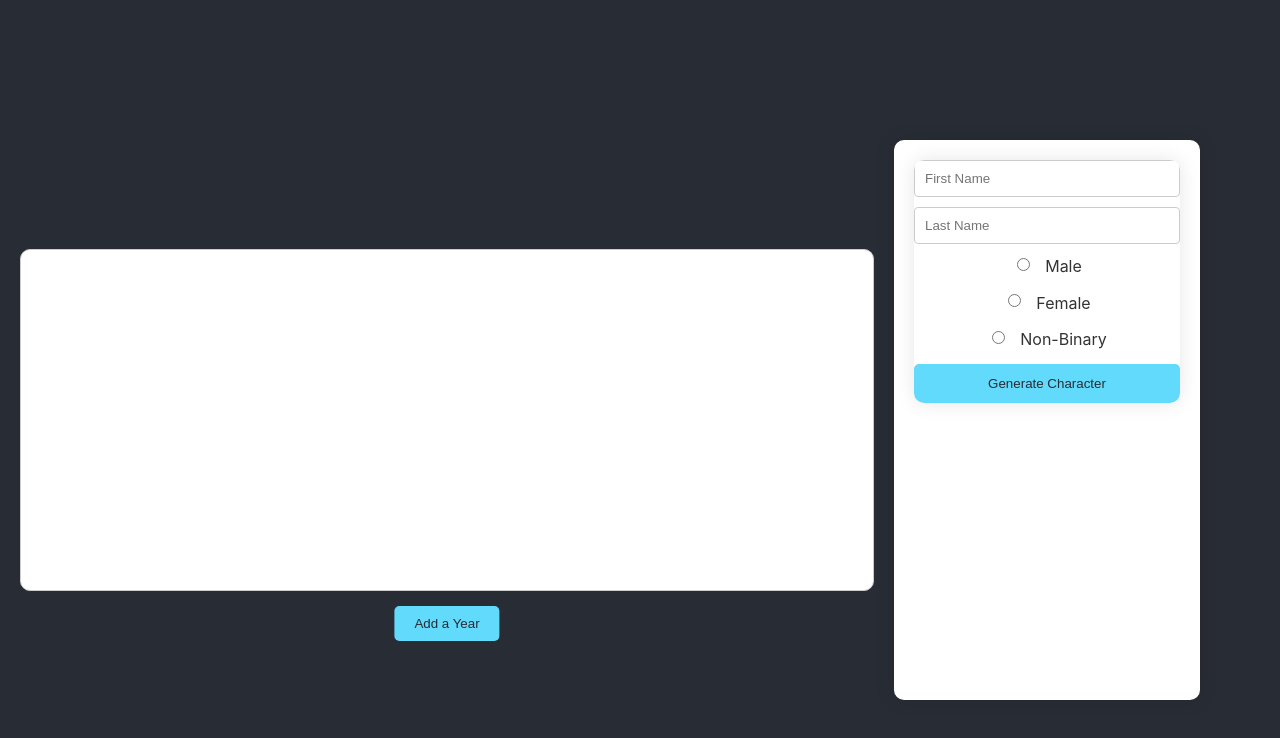
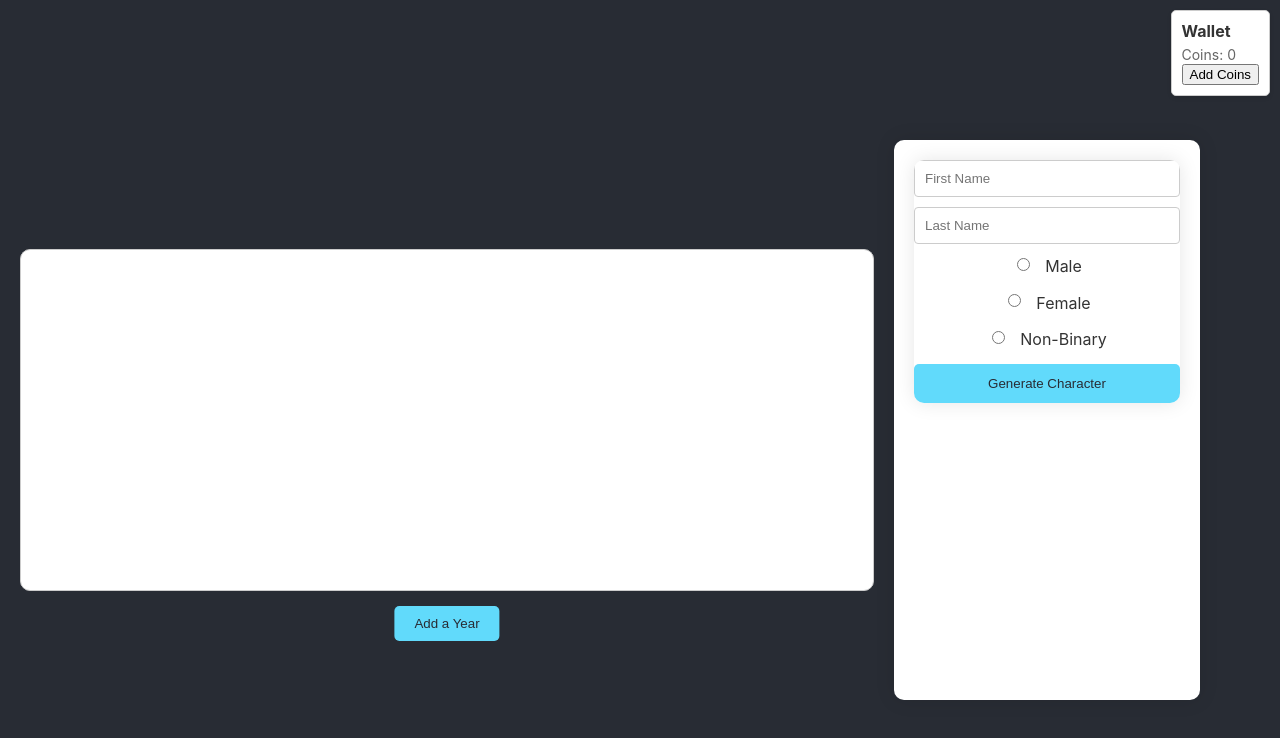
Before and after one commit to Nazrat450/Fables-of-Fantasy, a React (Create React App) app: page / in a window 1280 px wide. Shown: the top 738 px of the page. Built offline with nearby package versions, Linux system fonts and the light colour scheme.

Commit message:
Money Ethan

```diff
--- a/src/AddYear.js
+++ b/src/AddYear.js
@@ -3,11 +3,9 @@ import './App.css';
 import { addItemToInventory } from './Inventory';
 import yearSummariesFile from './yearSummaries.txt';
 import { inventory } from './Inventory';
+import Wallet from './wallet';
 
-
-
-
-const AddYear = ({ character, setCharacter, setShowClassModal, setLogMessage }) => {
+const AddYear = ({ character, setCharacter, setShowClassModal, setLogMessage, setCoins }) => {
   const [isDead, setIsDead] = useState(false);
   const [yearsAsFrog, setYearsAsFrog] = useState(0);
   const [showAgeFivePopup, setShowAgeFivePopup] = useState(false);
@@ -15,7 +13,6 @@ const AddYear = ({ character, setCharacter, setShowClassModal, setLogMessage })
   const [yearSummaries, setYearSummaries] = useState([]);
 
   useEffect(() => {
-    // Fetch year summaries from the external txt file
     fetch(yearSummariesFile)
       .then(response => response.text())
       .then(data => {
@@ -27,28 +24,16 @@ const AddYear = ({ character, setCharacter, setShowClassModal, setLogMessage })
       });
   }, []);
 
-
   const handleWeaponSelection = (weapon) => {
     addItemToInventory(weapon);
     setSelectedWeapon(weapon);
     setShowAgeFivePopup(false);
-  const specialMessage = "I you ventured through the mystical forest, my keen eyes catch a glimmer of something on the forest floor.<br /> \
-  I bend down to examine it, and to many, it may appear as just a simple stick, but to me, it holds the potential for greatness. \
-  In my hands, this unassuming branch transforms into a powerful sword, capable of defending against formidable foes, \
-  or perhaps it becomes a wizard's staff, channeling arcane energies to shape reality itself. \
-  Alternatively, my dexterity allows you to snap the stick in two, revealing dual blades fit for a skilled rogue. \
-  In a world where ordinary objects hold extraordinary potential, \
-  it's the imagination and determination of the beholder that truly defines their destiny";
-
-setLogMessage(prevLog => prevLog + `<br><strong>${character.FirstName} has selected a ${weapon}:</strong><br> ${specialMessage}`)
+    setLogMessage(prevLog => prevLog + `<br><strong>${character.FirstName} has selected a ${weapon}:</strong><br>`);
     setCharacter(prevCharacter => ({
       ...prevCharacter,
       hasSelectedWeapon: true,
-
     }));
-
   };
-
 
   const getRandomSummary = () => {
     const randomIndex = Math.floor(Math.random() * yearSummaries.length);
@@ -67,51 +52,36 @@ const getRandomSummary = () => {
       }
       if (character.Age === 5 && !character.hasSelectedWeapon) {
         setShowAgeFivePopup(true);
-
         return;
       }
 
-
-
-      // Check if the character's age is 17 and a class hasn't been chosen
       if (character.Age === 17 && !character.Class) {
-        setShowClassModal(true); // use the passed down prop function
+        setShowClassModal(true);
         return;
       }
 
       let summary = "";
-      summary = "";
-
-
-    if (character.Age > 15 && Math.random() < 0.30) { // 30% chance after age 15
+      if (character.Age > 15 && Math.random() < 0.30) {
         summary = getRandomSummary();
-
-     if (summary === "I attempted to do a gold digger prank on a witch.. she turned me into a frog.") {
-      // Save the original race if the character is being turned into a
-
+        if (summary.includes("gold digger prank on a witch")) {
           if (character.Race !== 'Frog') {
             setCharacter(prevCharacter => ({
               ...prevCharacter,
               OriginalRace: prevCharacter.Race,
               Race: 'Frog',
-
             }));
-
           }
           setYearsAsFrog(1);
         } else if (yearsAsFrog > 0) {
           setYearsAsFrog(prevYears => prevYears - 1);
           if (yearsAsFrog === 1) {
-        // Revert race back to original
             setCharacter(prevCharacter => ({
               ...prevCharacter,
-          Race: prevCharacter.OriginalRace // revert to the original race
+              Race: prevCharacter.OriginalRace
             }));
           }
         }
-
       }
-
 
       setCharacter(prevCharacter => ({
         ...prevCharacter,
@@ -120,23 +90,19 @@ const getRandomSummary = () => {
 
       setLogMessage(prevLog => prevLog + `<br><strong>${character.FirstName} is now ${character.Age + 1} years old:</strong><br> ${summary}`);
 
+
     }
-
-
-
-
   };
 
   const handleRestart = () => {
     const userConfirmed = window.confirm("Are you sure you want to restart?");
-
     if (userConfirmed) {
       setIsDead(false);
       setCharacter(null);
       setLogMessage("");
+      setCoins(0);
       setSelectedWeapon(null);
       inventory.length = 0;
-
       const resetEvent = new Event('characterReset', { 'bubbles': true });
       window.dispatchEvent(resetEvent);
     }
@@ -145,16 +111,14 @@ const getRandomSummary = () => {
   if (isDead) {
     return (
       <div>
-        <button id ="addyearbut" style={{ backgroundColor: 'red', color: 'white' }} onClick={handleRestart}>Restart</button>
+        <button id="addyearbut" style={{ backgroundColor: 'red', color: 'white' }} onClick={handleRestart}>Restart</button>
       </div>
-
     );
   }
 
   return (
     <>
-      <button id ="addyearbut" onClick={handleAgeIncrement}>Add a Year</button>
-
+      <button id="addyearbut" onClick={handleAgeIncrement}>Add a Year</button>
       {showAgeFivePopup && (
         <div className="age-five-popup">
           <p>"As you venture through the mystical forest, your keen eyes catch a glimmer of something on the forest floor.
@@ -162,21 +126,13 @@ const getRandomSummary = () => {
             In your hands, this unassuming branch transforms into a powerful sword, capable of defending against formidable foes, or perhaps it becomes a wizard's staff, channeling arcane energies to shape reality itself.
             Alternatively, your dexterity allows you to snap the stick in two, revealing dual blades fit for a skilled rogue. In a world where ordinary objects hold extraordinary potential,
             it's the imagination and determination of the beholder that truly defines their destiny."</p>
-          <button  onClick={() => handleWeaponSelection('Stick Sword')}>Sword</button>
-          <button  onClick={() => handleWeaponSelection('Stick Staff')}>Staff</button>
-          <button  onClick={() => handleWeaponSelection('Broken Stick')}>Dual Blades</button>
-
-
-
-
+          <button onClick={() => handleWeaponSelection('Stick Sword')}>Sword</button>
+          <button onClick={() => handleWeaponSelection('Stick Staff')}>Staff</button>
+          <button onClick={() => handleWeaponSelection('Broken Stick')}>Dual Blades</button>
         </div>
-
       )}
-
     </>
-
   );
-
 };
 
 export default AddYear;
--- a/src/App.css
+++ b/src/App.css
@@ -271,3 +271,26 @@ label {
   cursor: pointer;           /* Cursor as pointer */
   border-radius: 16px;       /* Rounded corners */
 }
+.wallet {
+  position: absolute;
+  top: 10px;
+  right: 10px;
+  background-color: white;
+  padding: 10px;
+  border: 1px solid #ccc;
+  border-radius: 5px;
+  box-shadow: 0 2px 4px rgba(0, 0, 0, 0.1);
+  z-index: 1000;
+}
+
+.wallet h2 {
+  margin: 0;
+  font-size: 16px;
+  color: #333;
+}
+
+.wallet p {
+  margin: 5px 0 0;
+  font-size: 14px;
+  color: #666;
+}
--- a/src/App.js
+++ b/src/App.js
@@ -1,10 +1,10 @@
-
+import React, { useState, useEffect, useRef } from 'react';
 import './App.css';
 import CharacterGen from './CharacterGen';
 import AddYear from './AddYear';
-import React, { useState, useRef, useEffect } from 'react';
 import { InventoryComponent } from './Inventory';
 import backpackimg from "./Img/backpack.png";
+import Wallet from './wallet';
 
 const inventoryicon = backpackimg
 
@@ -13,8 +13,21 @@ function App() {
   const [character, setCharacter] = useState(null);
   const [showClassModal, setShowClassModal] = useState(false);
   const [showInventory, setShowInventory] = useState(false);
+  const [coins, setCoins] = useState(0);
 
   const textareaRef = useRef(null);
+
+
+const addCoins = (amount) => {setCoins(prevCoins => prevCoins + amount);
+};
+const spendCoins = (amount) => {
+  if (coins >= amount) {
+    setCoins(prevCoins => prevCoins - amount);
+  } else {
+    alert("Not enough coins!");
+  }
+};
+
 
   useEffect(() => {
     if (textareaRef.current) {
@@ -24,9 +37,10 @@ function App() {
 
   return (
     <div className="App">
+      <Wallet coins={coins} addCoins={addCoins} />
       <div className="App-log">
       <div ref={textareaRef} className="logDiv" contentEditable={false} dangerouslySetInnerHTML={{ __html: logMessage }}></div>
-      <AddYear character={character} setCharacter={setCharacter} showClassModal={showClassModal} setShowClassModal={setShowClassModal} setLogMessage={setLogMessage} />
+      <AddYear character={character} setCharacter={setCharacter} showClassModal={showClassModal} setShowClassModal={setShowClassModal} setLogMessage={setLogMessage} setCoins={setCoins} />
       </div>
       <div className="CharacterGen">
       <CharacterGen character={character} setCharacter={setCharacter} showClassModal={showClassModal} setShowClassModal={setShowClassModal} setLogMessage={setLogMessage} />
@@ -36,7 +50,8 @@ function App() {
         {showInventory && <InventoryComponent closeModal={() => setShowInventory(false)} />}
       </div>
 
-    </div>
+
+</div>
   );
 
 }
--- /dev/null
+++ b/src/wallet.js
@@ -0,0 +1,16 @@
+import React, { useState, useEffect } from 'react';
+import './App.css';
+
+
+
+function Wallet({ coins, addCoins}) {
+  return (
+    <div className="wallet">
+      <h2>Wallet</h2>
+      <p>Coins: {coins}</p>
+      <button onClick={() => addCoins(50)}>Add Coins</button>
+    </div>
+  );
+}
+
+export default Wallet;
```
Lines whose indentation alone changed are shown as unchanged.
